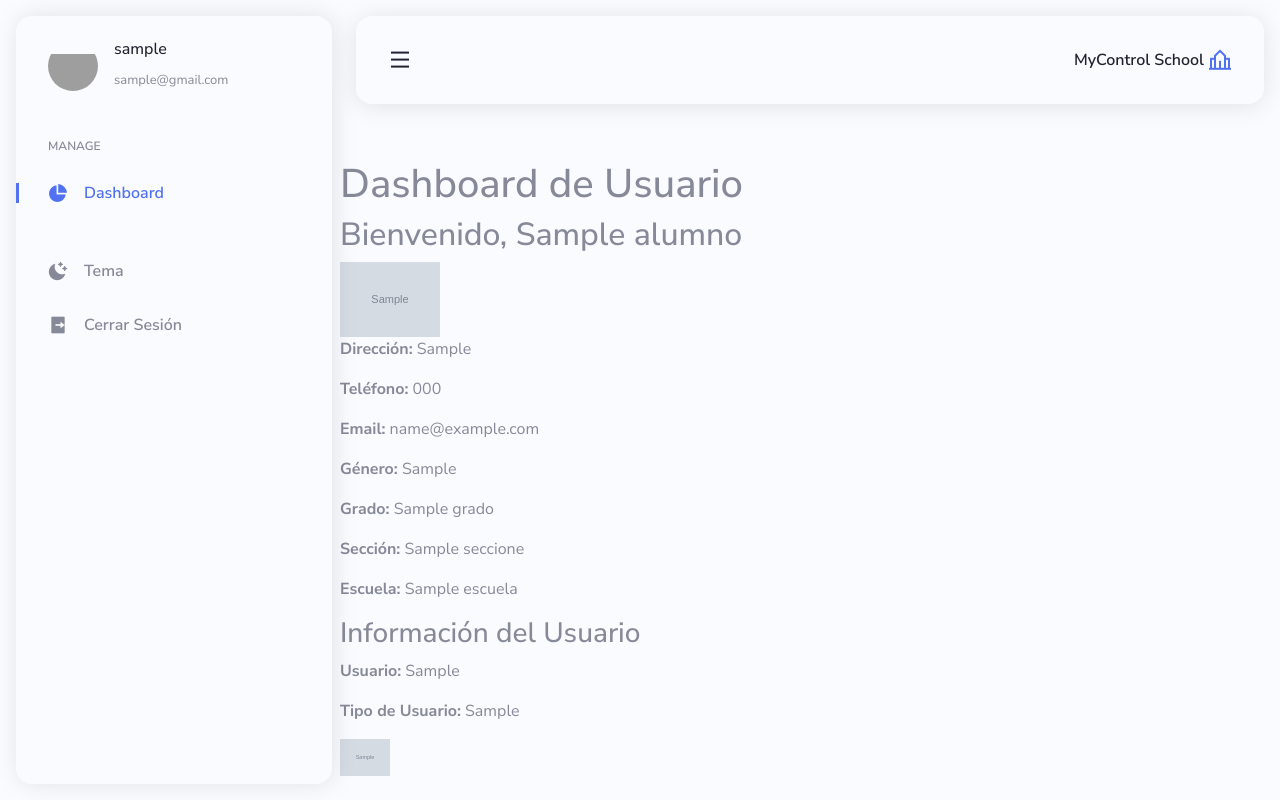
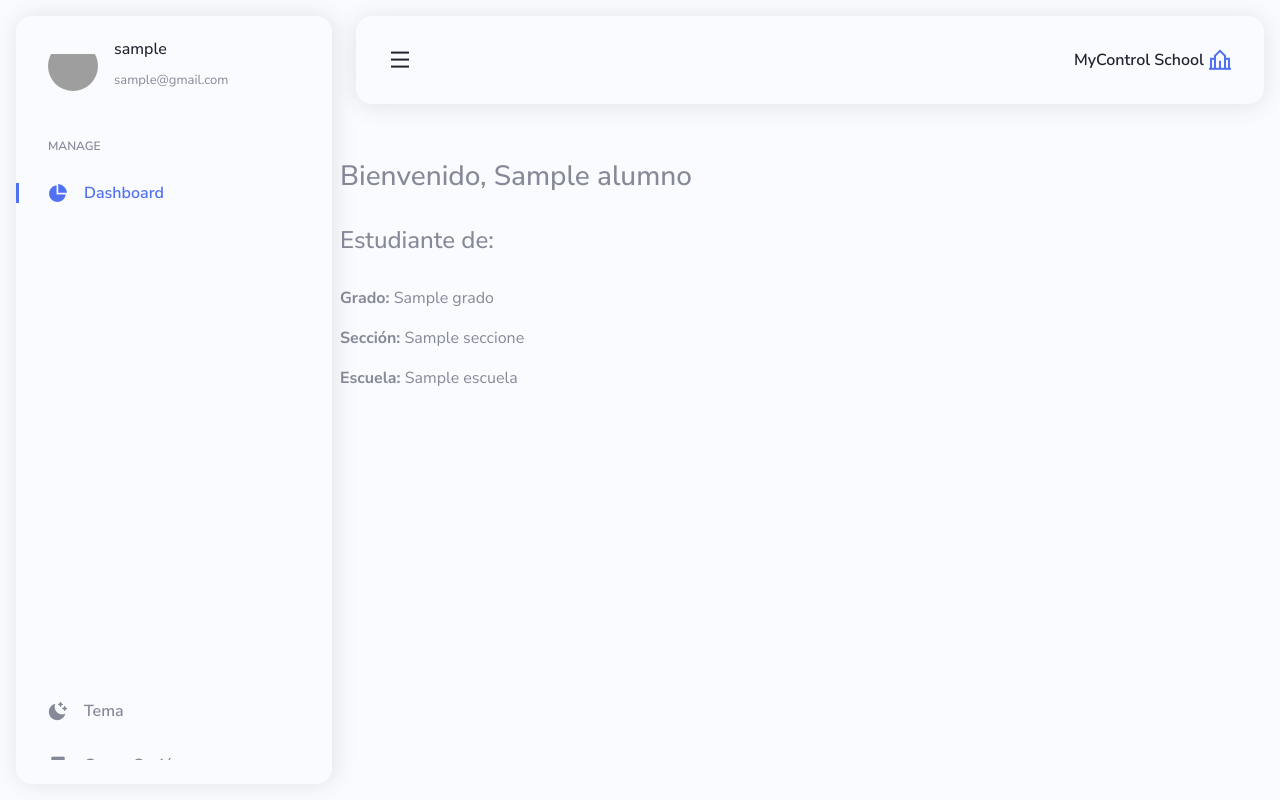
Before and after one commit to kevinocotan/school, a PHP site: page /dashboarduser in a window 1280 px wide. Run offline with PHP 8.4, Linux system fonts and the light colour scheme; the visitor is signed in with stand-in values (Sample User, id 1); tables that the repository leaves empty or names only in its code hold one stand-in row (values such as "Sample post"); grey boxes marked "Sample" are stand-in pictures; some libraries are stand-ins or nearby versions; grey boxes are pictures that could not be loaded.

Commit message:
ajuste para bajar el tema y cerrar sesion del dashboard user

```diff
--- a/app/views/dashboarduser.php
+++ b/app/views/dashboarduser.php
@@ -45,22 +45,15 @@ $fotoUsuario = $alumnoActual[0]["foto_usuario"];
 
         <!-- Contenido principal -->
         <section id="contenido">
-            <h1>Dashboard de Usuario</h1>
-            <h2>Bienvenido, <?php echo $nombreCompleto; ?></h2>
+            <h3>Bienvenido, <?php echo $nombreCompleto; ?></h3>
+            <br>
+            <h4>Estudiante de:</h4>
+            <br>
             <div class="perfil">
-                <img src="<?php echo $foto; ?>" alt="Foto de Alumno" width="100" height="100">
-                <p><strong>Dirección:</strong> <?php echo $direccion; ?></p>
-                <p><strong>Teléfono:</strong> <?php echo $telefono; ?></p>
-                <p><strong>Email:</strong> <?php echo $email; ?></p>
-                <p><strong>Género:</strong> <?php echo $genero; ?></p>
                 <p><strong>Grado:</strong> <?php echo $nombreGrado; ?></p>
                 <p><strong>Sección:</strong> <?php echo $nombreSeccion; ?></p>
                 <p><strong>Escuela:</strong> <?php echo $nombreEscuela; ?></p>
             </div>
-            <h3>Información del Usuario</h3>
-            <p><strong>Usuario:</strong> <?php echo $usuario; ?></p>
-            <p><strong>Tipo de Usuario:</strong> <?php echo $tipoUsuario; ?></p>
-            <img src="<?php echo $fotoUsuario; ?>" alt="Foto de Usuario" width="50" height="50">
         </section>
     </div>
 
--- a/app/views/sections/menu_user.php
+++ b/app/views/sections/menu_user.php
@@ -73,7 +73,7 @@
                     </div>
                 </div>
 
-                <div class="sidebar__actions">
+                <div class="sidebar__actions" style="margin-top: 55vh;">
                     <button>
                         <i class="ri-moon-clear-fill sidebar__link sidebar__theme" id="theme-button">
                             <span>Tema</span>
```
